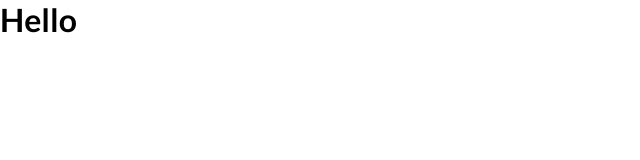
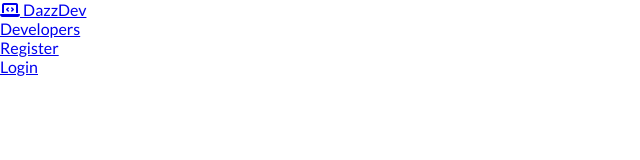
Before and after one commit to DariuszOkonski/webpage-dev-connector, a website: page index.html in a window 1280 px wide. Shown: the whole page, without its empty margins (0-640 px from the left). Drawn offline with Linux system fonts and the light colour scheme.

Commit message:
add section navigation

```diff
--- a/index.html
+++ b/index.html
@@ -7,11 +7,31 @@
   <meta http-equiv="X-UA-Compatible" content="ie=edge">
 
   <link rel="stylesheet" href="css/main.css">
+  <script src="https://kit.fontawesome.com/39871aa8d6.js" crossorigin="anonymous"></script>
+
   <title>DazzDev Connector</title>
 </head>
 
 <body>
-  <h1>Hello</h1>
+  <section class="navigation">
+    <div class="logo">
+      <a href="#"><i class="fas fa-laptop-code"></i> DazzDev</a>
+    </div>
+
+    <nav class="nav">
+      <ul class="nav__items">
+        <li class="nav__item">
+          <a href="dist/profiles.html" class="nav__link">Developers</a>
+        </li>
+        <li class="nav__item">
+          <a href="dist/register.html" class="nav__link">Register</a>
+        </li>
+        <li class="nav__item">
+          <a href="dist/login.html" class="nav__link">Login</a>
+        </li>
+      </ul>
+    </nav>
+  </section>
 </body>
 
 </html>
```
